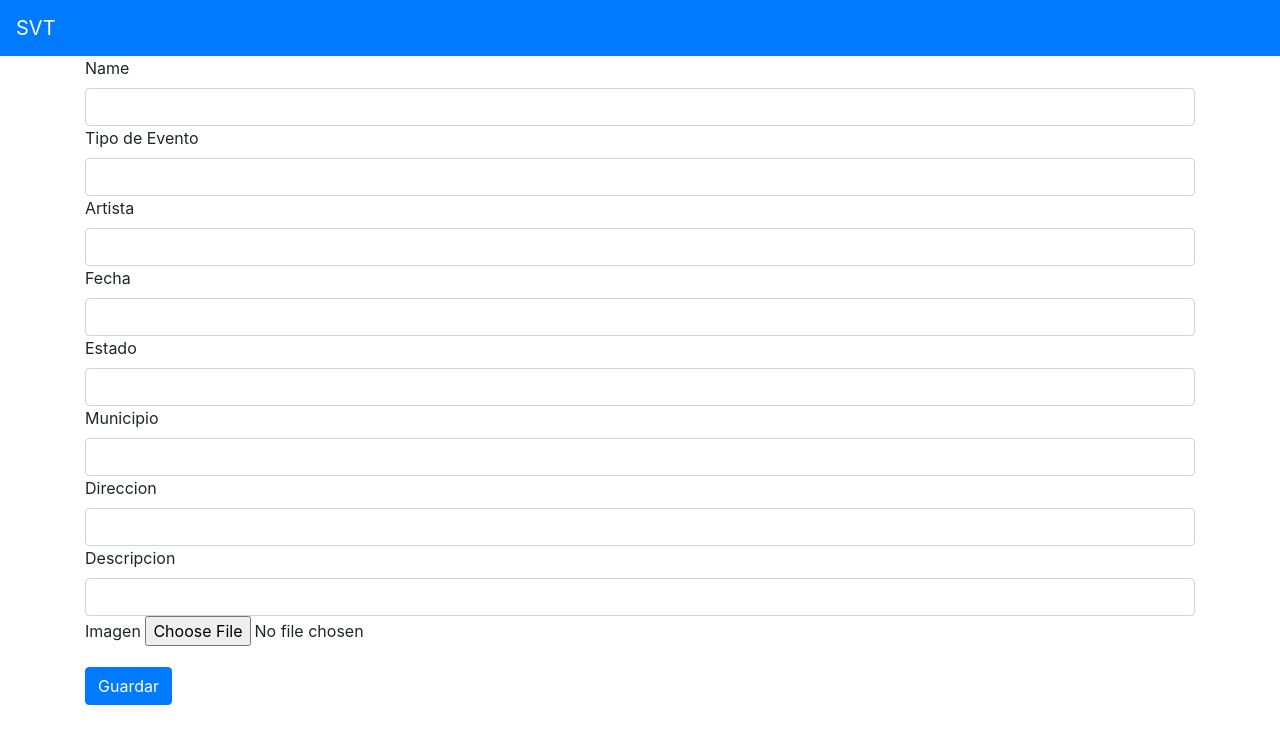
After one commit to GustavoJimenezV/SVT, a Laravel app: page /events/create in a window 1280 px wide. The commit adds this page. Shown: the top 744 px of the page. Run offline with Laravel 8, Linux system fonts and the light colour scheme.

Commit message:
Motrar Evento y agregar Eventos
Co-Authored-By: null <GustavoJimenezV@users.noreply.github.com>

```diff
--- a/app/Http/Controllers/ClientController.php
+++ b/app/Http/Controllers/EventController.php
@@ -2,9 +2,10 @@
 
 namespace SVT\Http\Controllers;
 
+use SVT\Event;
 use Illuminate\Http\Request;
 
-class ClientController extends Controller
+class EventController extends Controller
 {
     /**
      * Display a listing of the resource.
@@ -13,7 +14,8 @@ class ClientController extends Controller
      */
     public function index()
     {
-        //
+        $events = Event::all();
+        return view ('events.index',compact('events'));
     }
 
     /**
@@ -23,7 +25,7 @@ class ClientController extends Controller
      */
     public function create()
     {
-        return view ('customers.create');
+        return view ('events.create');
     }
 
     /**
@@ -34,7 +36,26 @@ class ClientController extends Controller
      */
     public function store(Request $request)
     {
-        return $request->all();
+
+        if ($request->hasFile('Image')) {
+            $file = $request->file('Image');
+            $name = time().$file->getClientOriginalName();
+            $file->move(public_path().'/images/',$name);
+        }
+
+        $event = new Event();
+        $event -> Name = $request -> input ('Name');
+        $event -> Type_event = $request -> input ('TypeEvent');
+        $event -> Artist = $request -> input ('Artist');
+        $event -> Date = $request -> input ('Date');
+        $event -> State = $request -> input ('State');
+        $event -> Municipality = $request -> input ('Municipality');
+        $event -> Address = $request -> input ('Address');
+        $event -> Descripcion = $request -> input ('Descripcion');
+        $event -> Image =$name;
+        $event -> save();
+        return 'Saved';
+        //return $request->all();
     }
 
     /**
@@ -43,9 +64,10 @@ class ClientController extends Controller
      * @param  int  $id
      * @return \Illuminate\Http\Response
      */
-    public function show($id)
+    public function show(Event $event)
     {
-        //
+        //$event = Event::find($id);
+        return view ('events.show',compact('event'));
     }
 
     /**
--- /dev/null
+++ b/resources/views/events/create.blade.php
@@ -0,0 +1,31 @@
+
+@extends('layouts.app')
+@section('title', 'Create Event')
+
+@section('content')
+
+    <form class="from-group" action="/events" method="post" enctype="multipart/form-data">
+        @csrf
+    <div class="form-group">
+        <label for="">Name</label>
+        <input type="text" name="Name" class="form-control">
+        <label for="">Tipo de Evento</label>
+        <input type="text" name="TypeEvent" class="form-control">
+        <label for="">Artista</label>
+        <input type="text" name="Artist" class="form-control">
+        <label for="">Fecha</label>
+        <input type="text" name="Date" class="form-control">
+        <label for="">Estado</label>
+        <input type="text" name="State" class="form-control">
+        <label for="">Municipio</label>
+        <input type="text" name="Municipality" class="form-control">
+        <label for="">Direccion</label>
+        <input type="text" name="Address" class="form-control">
+        <label for="">Descripcion</label>
+        <input type="text" name="Descripcion" class="form-control">
+        <label for="">Imagen</label>
+        <input type="file" name="Image">
+    </div>
+    <button type="submit" class="btn btn-primary">Guardar</button>
+    </form>
+@endsection
--- a/resources/views/layouts/app.blade.php
+++ b/resources/views/layouts/app.blade.php
@@ -6,6 +6,9 @@
         <link rel="stylesheet" href="https://stackpath.bootstrapcdn.com/bootstrap/4.4.1/css/bootstrap.min.css" integrity="sha384-Vkoo8x4CGsO3+Hhxv8T/Q5PaXtkKtu6ug5TOeNV6gBiFeWPGFN9MuhOf23Q9Ifjh" crossorigin="anonymous">
     </head>
     <body>
+        <nav class="navbar navbar-dark bg-primary">
+            <a href="#" class="navbar-brand">SVT</a>
+        </nav>
         <div class="container">
         @yield('content')
         </div>
--- a/routes/web.php
+++ b/routes/web.php
@@ -15,4 +15,4 @@ Route::get('/', function () {
     return view('welcome');
 });
 
-Route::resource('customers','ClientController');
+Route::resource('events','EventController');
```
Also changed, not shown: app/Event.php (added, +10 -0 lines), resources/views/customers/create.blade.php (deleted, +0 -15 lines), resources/views/events/index.blade.php (added, +20 -0 lines), resources/views/events/show.blade.php (added, +11 -0 lines), database/migrations/2020_02_07_045009_create_events_table.php (added), database/migrations/2020_02_12_021718_add_image_to_trainer_table.php (added), public/images/1581497729fotografia.png (added), public/images/1581497794fotografia.png (added), public/images/1581497900salida.png (added), public/images/1581497941salida.png (added), public/images/1581498056salida.png (added), public/images/1581498125salida.png (added), public/images/1581498162salida.png (added), public/images/15814981868125172-3.jpg (added), 2 more files.
